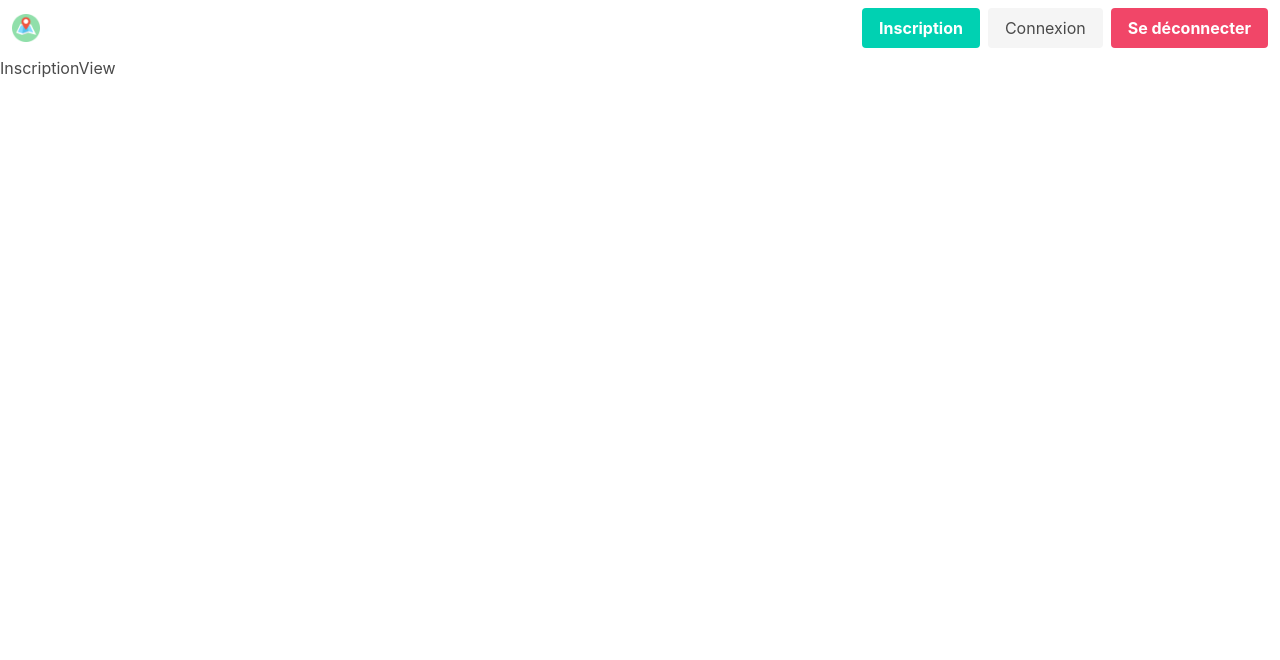
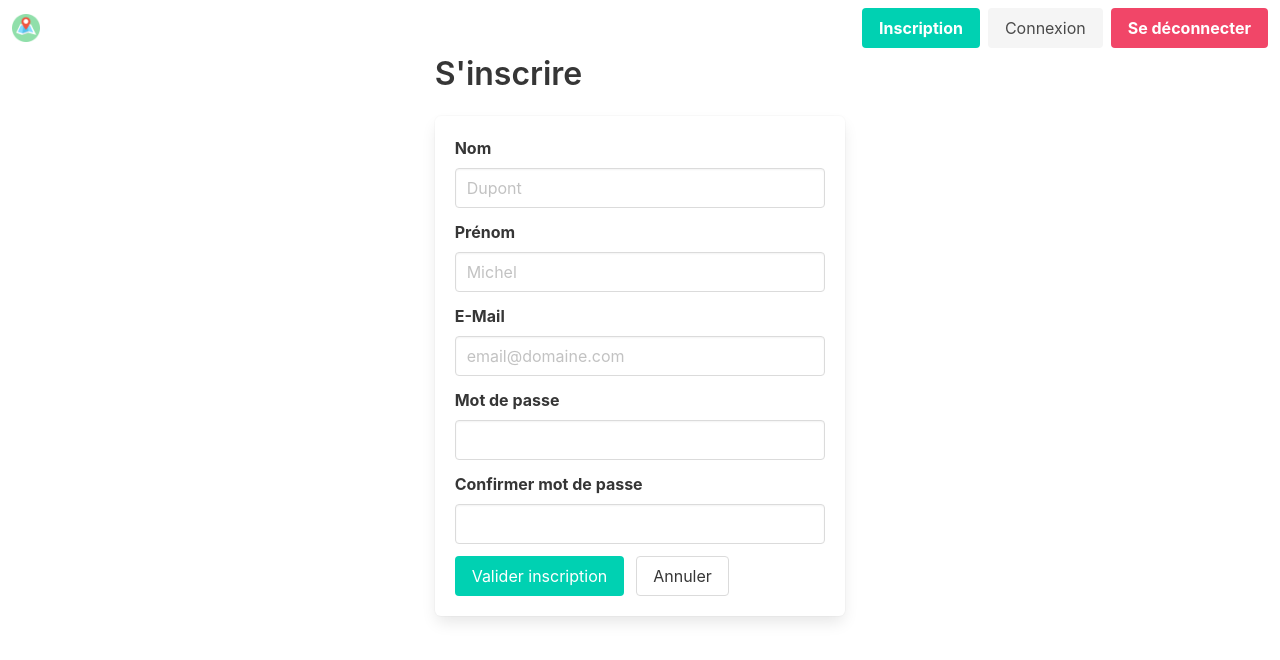
Before and after one commit to Arnaud541/VueJS_Reunionou, a Vue app: page /inscription in a window 1280 px wide. Shown: the top 660 px of the page. Built offline with nearby package versions, Linux system fonts and the light colour scheme.

Commit message:
Feature: InscriptionView and update ConnexionView

```diff
--- a/src/views/ConnexionView.vue
+++ b/src/views/ConnexionView.vue
@@ -4,13 +4,13 @@ import {useRouter} from 'vue-router';
 
 const router = useRouter();
 
-let member = reactive({
+let user = reactive({
   email: '',
   password: ''
 })
 
 function validationFormulaire() {
-  console.log("Validation formulaire");
+  console.log("Validation connexion");
   router.push('/');
 }
 </script>
@@ -25,12 +25,12 @@ function validationFormulaire() {
 
         <div class="field">
           <label class="label">E-Mail</label>
-          <input class="input" v-model="member.email" type="email" placeholder="email@domaine.com">
+          <input class="input" v-model="user.email" type="email" placeholder="email@domaine.com">
         </div>
 
         <div class="field">
           <label class="label">Mot de passe</label>
-          <input class="input" v-model="member.password" type="password">
+          <input class="input" v-model="user.password" type="password">
         </div>
 
         <div class="field is-grouped">
--- a/src/views/InscriptionView.vue
+++ b/src/views/InscriptionView.vue
@@ -1,5 +1,77 @@
+<script setup>
+import {reactive} from 'vue'
+import {useRouter} from 'vue-router';
+
+const router = useRouter();
+
+let user = reactive({
+  lastname: '',
+  firstname: '',
+  email: '',
+  password: '',
+  confirmPassword: ''
+})
+
+function checkPassword() {
+  return ((user.password === user.confirmPassword) && (user.password !== '') && (user.confirmPassword !== ''))
+}
+
+function validationFormulaire() {
+  console.log("Validation inscription");
+
+  if (!checkPassword()) {
+    alert("Le mot de passe et sa confirmation ne sont pas identiques.");
+    return;
+  }
+
+  router.push('/connexion');
+}
+</script>
+
 <template>
-  <div class="about">
-    <h1>InscriptionView</h1>
+  <div class="columns">
+    <div class="column is-4 is-offset-4">
+
+      <h1 class="title">S'inscrire</h1>
+
+      <form class="box" @submit.prevent="validationFormulaire">
+
+        <div class="field">
+          <label class="label">Nom</label>
+          <input class="input" v-model="user.lastname" type="text" placeholder="Dupont">
+        </div>
+
+        <div class="field">
+          <label class="label">Prénom</label>
+          <input class="input" v-model="user.firstname" type="text" placeholder="Michel">
+        </div>
+
+        <div class="field">
+          <label class="label">E-Mail</label>
+          <input class="input" v-model="user.email" type="email" placeholder="email@domaine.com">
+        </div>
+
+        <div class="field">
+          <label class="label">Mot de passe</label>
+          <input class="input" v-model="user.password" type="password">
+        </div>
+
+        <div class="field">
+          <label class="label">Confirmer mot de passe</label>
+          <input class="input" v-model="user.confirmPassword" type="password">
+        </div>
+
+        <div class="field is-grouped">
+          <div class="control">
+            <button class="button is-primary">Valider inscription</button>
+          </div>
+          <div class="control">
+            <router-link to="/" class="button">Annuler</router-link>
+          </div>
+        </div>
+      </form>
+
+    </div>
   </div>
+
 </template>
```
